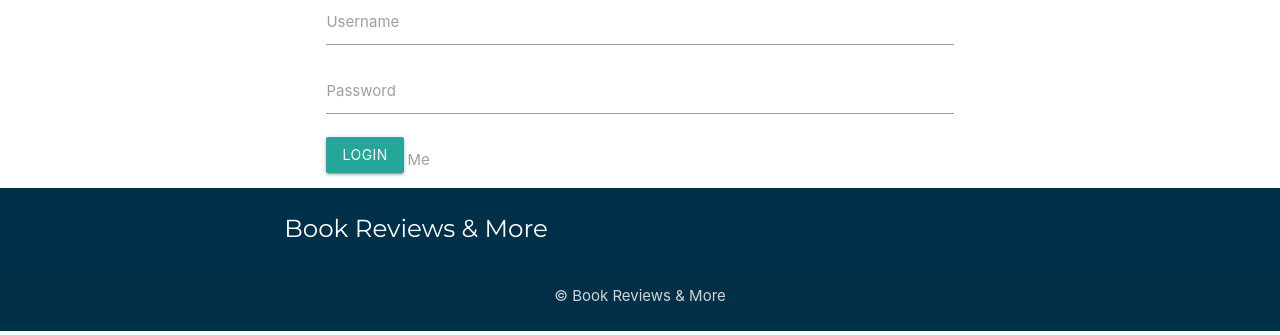
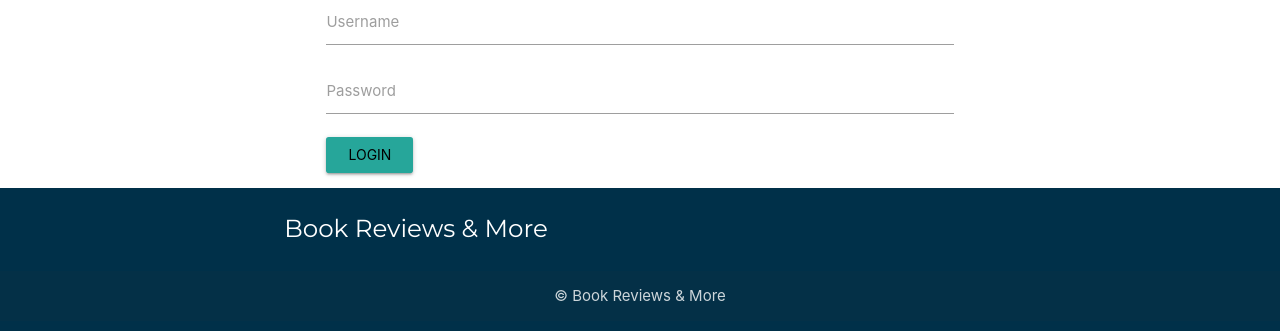
Before and after one commit to jandejager10/CodInstProj3, a Flask app: page /login in a window 1280 px wide. Shown: the part 317-652 px from the top of the page. Run offline with Flask 3, Linux system fonts and the light colour scheme; some libraries are stand-ins or nearby versions.

Commit message:
button fixes

```diff
--- a/static/css/style.css
+++ b/static/css/style.css
@@ -87,3 +87,13 @@ h1, h2, h3, h4, h5, h6 {
         margin: 10px 0 !important;
     }
 }
+
+/* Style for remember me checkbox */
+.input-field label {
+    display: flex;
+    align-items: center;
+}
+
+.input-field label .form-control {
+    margin-right: 10px;
+}
--- a/templates/login.html
+++ b/templates/login.html
@@ -13,11 +13,13 @@
             {{ form.password(class="form-control") }}
         </div>
         <div class="input-field">
-            {{ form.remember.label }}
-            {{ form.remember() }}
+            <label>
+                {{ form.remember() }}
+                {{ form.remember.label }}
+            </label>
         </div>
         <div class="input-field">
-            {{ form.submit(class="btn btn-primary") }}
+            {{ form.submit(class="btn waves-effect waves-light") }}
         </div>
     </form>
 </div>
```
Also changed, not shown: static/img/remeber_me_box_hidden.png (added).
